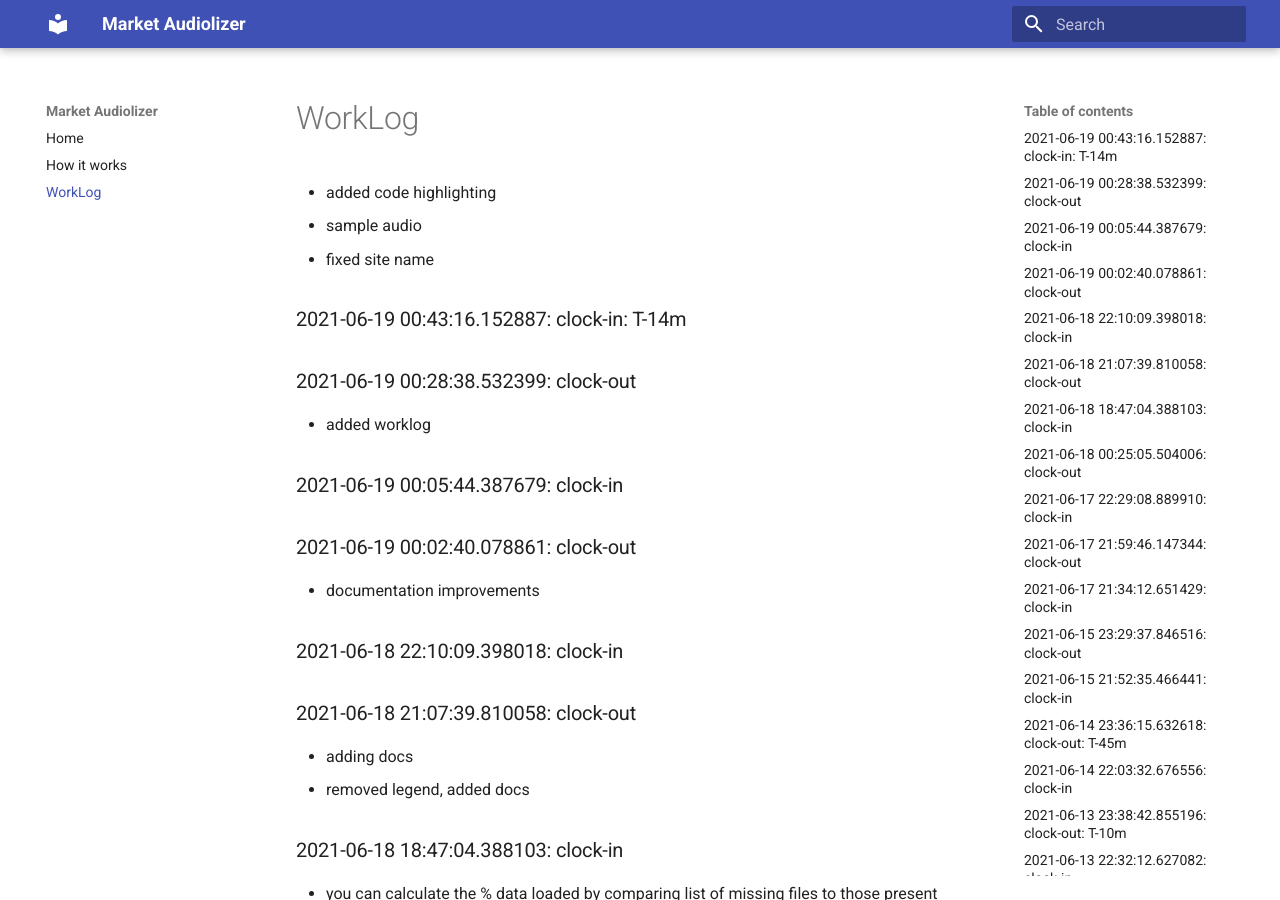
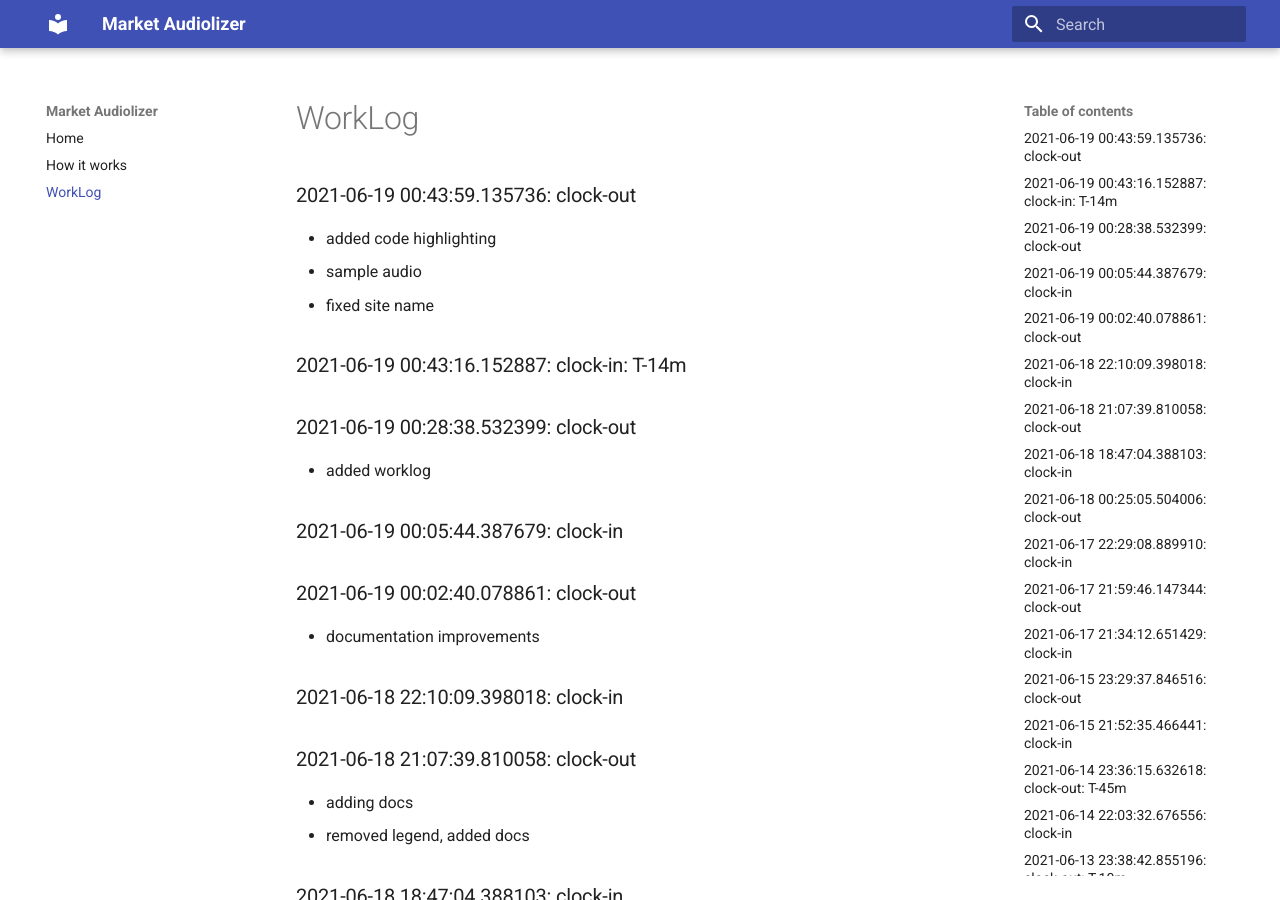
Before and after one commit to asherp/audiolizer, an MkDocs documentation site: the page built from docs/WorkLog.md, in a window 1280 px wide and 900 px high. Built offline with MkDocs 1.6.1 and Material for MkDocs 9.7.7, drawn with Linux system fonts in a browser that asks for light colours.

Commit message:
clock-out

```diff
--- a/WorkLog.md
+++ b/WorkLog.md
@@ -1,3 +1,5 @@
+### 2021-06-19 00:43:59.135736: clock-out
+
 * added code highlighting
 * sample audio
 * fixed site name
```
